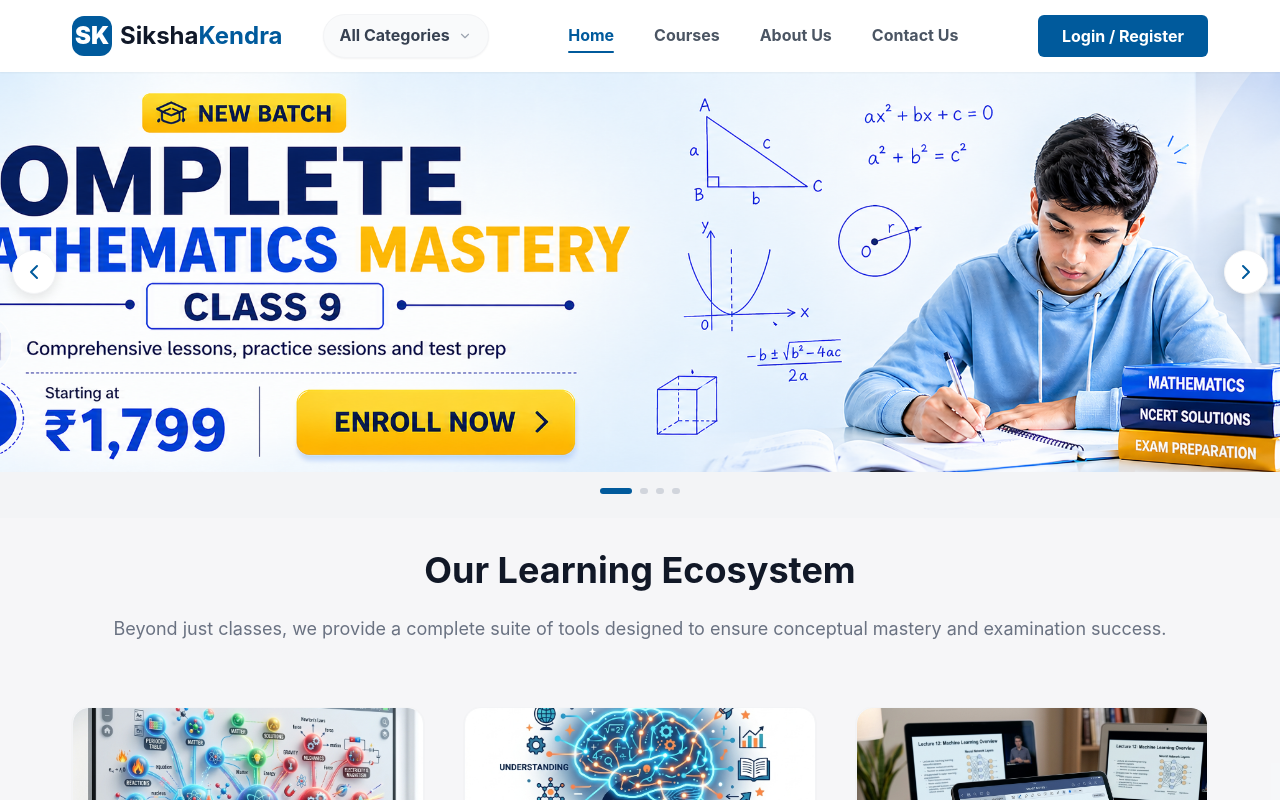
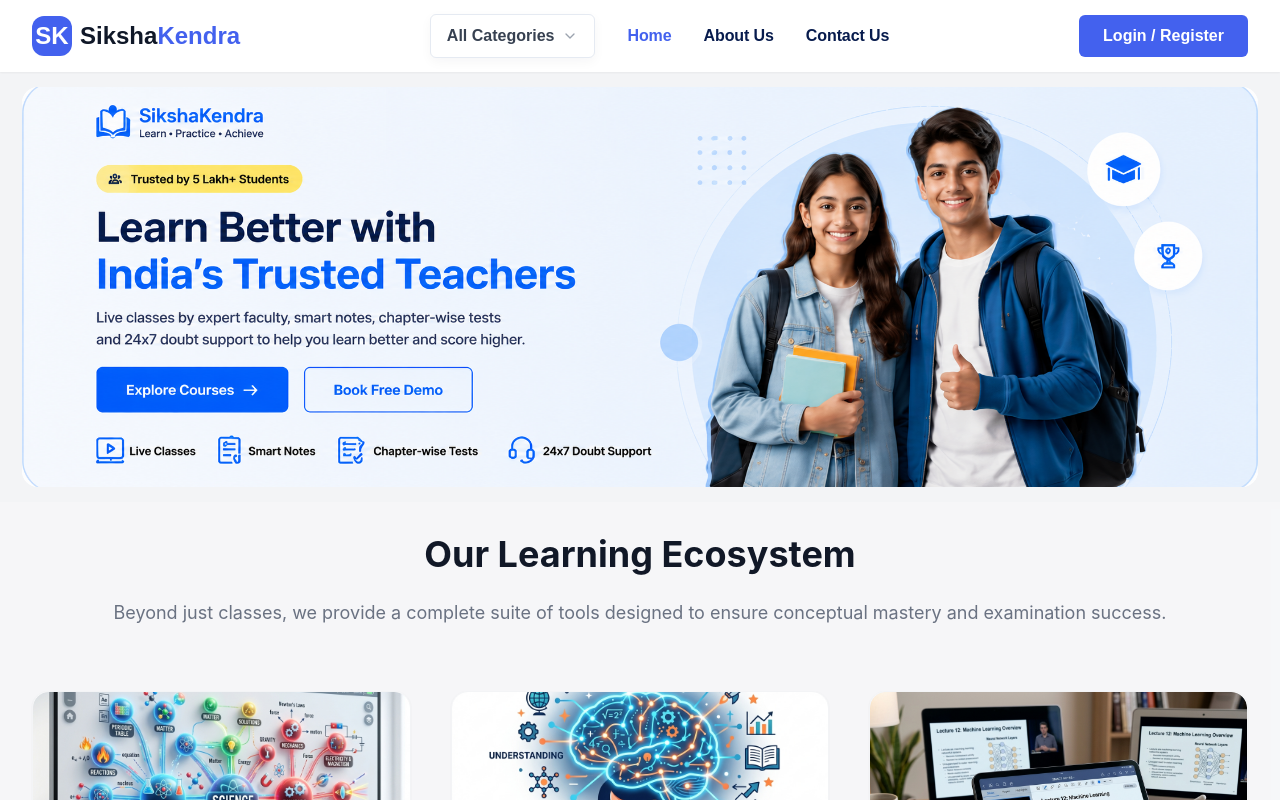
Before and after one commit to aadityak09771-sudo/TSK, a React (Vite) app: page / in a window 1280 px wide. Shown: the top 800 px of the page. Built offline with nearby package versions, Linux system fonts and the light colour scheme.

Commit message:
update home layout

```diff
--- a/index.html
+++ b/index.html
@@ -4,7 +4,7 @@
     <meta charset="UTF-8" />
     <link rel="icon" type="image/svg+xml" href="/favicon.svg" />
     <meta name="viewport" content="width=device-width, initial-scale=1.0" />
-    <title>siksha_kendra_react</title>
+    <title>Siksha Kendra</title>
   </head>
   <body>
     <div id="root"></div>
--- a/src/components/common/CourseCard.tsx
+++ b/src/components/common/CourseCard.tsx
@@ -27,9 +27,9 @@ export const CourseCard: React.FC<CourseCardProps> = ({ course, showExplore = tr
 
   return (
     <article className="bg-white rounded-[var(--radius-lg)] shadow-[var(--shadow-md)] overflow-hidden transition-all duration-300 hover:shadow-[var(--shadow-hover)] border border-[var(--color-border)] flex flex-col h-full">
-      <div className="relative aspect-[16/9] overflow-hidden">
+      <div className="relative h-[100px] overflow-hidden">
         {course.badge && (
-          <div className="absolute top-4 left-4 z-10 bg-[var(--color-primary)] text-white text-[10px] font-bold px-3 py-1 rounded-full tracking-wider">
+          <div className="absolute top-2 left-3 z-10 bg-[var(--color-primary)] text-white text-[10px] font-bold px-3 py-1 rounded-full tracking-wider">
             {course.badge}
           </div>
         )}
@@ -40,22 +40,22 @@ export const CourseCard: React.FC<CourseCardProps> = ({ course, showExplore = tr
         />
       </div>
 
-      <div className="p-6 flex flex-col flex-grow bg-white">
-        <h3 className="text-lg font-bold text-[var(--color-text-main)] mb-3 line-clamp-2 min-h-[3.5rem]">
+      <div className="p-4 flex flex-col flex-grow bg-white">
+        <h3 className="text-base font-bold text-[var(--color-text-main)] mb-2 line-clamp-2 min-h-[3rem]">
           {course.title}
         </h3>
 
-        <div className="flex items-center gap-2 text-[var(--color-text-muted)] text-sm mb-6">
-          <Users size={16} />
+        <div className="flex items-center gap-2 text-[var(--color-text-muted)] text-xs mb-4">
+          <Users size={14} />
           <span>{course.audience}</span>
         </div>
 
-        <div className="mt-auto space-y-4">
-          <div className="flex items-center gap-3">
+        <div className="mt-auto space-y-3">
+          <div className="flex items-center gap-2">
             {showExplore && (
               <Button
                 variant="outline"
-                className="flex-1 py-1.5 h-10 text-xs"
+                className="flex-1 py-1.5 h-9 text-[10px]"
                 onClick={() => course.id && navigate(`/courses/${course.id}`)}
               >
                 EXPLORE
@@ -64,7 +64,7 @@ export const CourseCard: React.FC<CourseCardProps> = ({ course, showExplore = tr
 
             <Button
               variant="solid"
-              className="flex-1 py-1.5 h-10 text-xs shadow-md shadow-blue-500/10"
+              className="flex-1 py-1.5 h-9 text-[10px] shadow-md shadow-blue-500/10"
               onClick={handleAction}
             >
               {isLoggedIn ? 'ENROLL NOW' : 'BUY NOW'}
--- a/src/components/common/Header/Header.css
+++ b/src/components/common/Header/Header.css
@@ -4,6 +4,7 @@
   z-index: 50;
   background-color: #ffffff;
   box-shadow: 0 1px 2px 0 rgb(0 0 0 / 0.05);
+  font-family: "Nunito Sans", sans-serif;
 }
 
 .header-content {
@@ -36,17 +37,14 @@
   font-size: 16px;
   font-weight: 700;
   color: #374151; /* gray-700 */
-
-  background-color: #f9fafb; /* gray-50 */
-  border: 1px solid #f3f4f6; /* gray-100 */
-
   padding: 0.5rem 1rem; /* py-2 px-4 */
-  border-radius: 9999px; /* rounded-full */
+  border-radius: 6px; /* rounded-full */
 
   cursor: pointer;
   transition: all 150ms ease-in-out;
-
-  box-shadow: 0 1px 2px 0 rgb(0 0 0 / 0.05); /* shadow-sm */
+  border: 1px solid #e5eaf2;
+  background: #ffffff;
+  box-shadow: 0 4px 12px rgba(15, 23, 42, 0.04);
 }
 
 .all-categories-button:hover {
@@ -219,7 +217,7 @@
 .nav-list {
   display: flex;
   align-items: center;
-  gap: 2.5rem; /* 40px */
+  gap: 2rem; /* 40px */
   list-style-type: none;
   margin: 0;
   padding: 0;
@@ -227,26 +225,26 @@
 
 .nav-link {
   font-size: 16px;
-  font-weight: 700;
+  font-weight: 600;
   transition: all 150ms ease-in-out;
   position: relative;
   padding-top: 0.25rem;
   padding-bottom: 0.25rem;
+  color: #071b4d;
+  letter-spacing: -0.1px;
 }
 
 .nav-link:hover {
   color: var(--color-primary);
+  /* font-weight: 700; */
 }
 
 .nav-link-active {
   color: var(--color-primary);
+  font-weight: 700;
 }
 
-.nav-link-inactive {
-  color: #4b5563; /* gray-600 */
-}
-
-.active-indicator {
+/* .active-indicator {
   position: absolute;
   bottom: -0.25rem;
   left: 0;
@@ -254,7 +252,7 @@
   height: 2px;
   background-color: var(--color-primary);
   border-radius: 9999px;
-}
+} */
 
 /* Header Actions */
 .header-actions {
@@ -268,4 +266,5 @@
   border-radius: 6px !important;
   font-weight: 700 !important;
   font-size: 16px !important;
+  line-height: 22px;
 }
--- a/src/components/common/Header/Header.tsx
+++ b/src/components/common/Header/Header.tsx
@@ -64,7 +64,7 @@ export const Header: React.FC = () => {
           <Logo />
 
           {/* Navigation */}
-          <nav className="header-nav">
+          {/* <nav className="header-nav">
             <ul className="all-categories-list">
               <li
                 className="category-list-item"
@@ -72,7 +72,76 @@ export const Header: React.FC = () => {
                 onMouseLeave={() => setShowAllCategories(false)}
               >
                 <button className="all-categories-button">
-                  All Categories <ChevronDown size={14} className={`all-categories-chevron ${showAllCategories ? 'rotate-180' : ''} `} />
+                  All Categories <ChevronDown size={6} className={`all-categories-chevron ${showAllCategories ? 'rotate-180' : ''} `} />
+                </button>
+
+                {showAllCategories && (
+                  <div className="all-categories-dropdown-wrapper">
+                    <div className="dropdown-menu">
+                      {isLoading ? (
+                        <Spinner text="Loading categories..." className="w-full h-full" />
+                      ) : categories.length > 0 ? (
+                        <>
+
+                          <div className="dropdown-sidebar">
+                            <h3 className="dropdown-title">Categories</h3>
+                            {categories.map((category) => (
+                              <button
+                                key={category.id}
+                                onMouseEnter={() => setActiveCategory(category.id)}
+                                className={`dropdown-item ${
+                                  activeCategory === category.id
+                                    ? 'bg-white text-[var(--color-primary)] shadow-sm'
+                                    : 'text-gray-600 hover:bg-gray-100'
+                                }`}
+                              >
+                                {category.label}
+                                <ChevronRight size={14} className={activeCategory === category.id ? 'opacity-100' : 'opacity-0'} />
+                              </button>
+                            ))}
+                          </div>
+
+
+                          <div className="dropdown-options-container">
+                            <h3 className="dropdown-title">
+                              {categories.find(category => category.id === activeCategory)?.sectionTitle}
+                            </h3>
+                            <div className="options-grid">
+                              {categories.find(category => category.id === activeCategory)?.options.map((option: any) => (
+                                <Link
+                                  key={option.id}
+                                  to={option.path}
+                                  className="dropdown-link"
+                                  onClick={() => setShowAllCategories(false)}
+                                >
+                                  {option.name}
+                                  <div className="dropdown-link-icon">
+                                    <ChevronRight size={12} />
+                                  </div>
+                                </Link>
+                              ))}
+                            </div>
+                          </div>
+                        </>
+                      ) : null}
+                    </div>
+                  </div>
+                )}
+              </li>
+            </ul>
+          </nav> */}
+        </div>
+
+        {/* Center/Main Navigation */}
+        <nav className="main-nav">
+          <ul className="nav-list">
+            <li
+                className="category-list-item"
+                onMouseEnter={() => setShowAllCategories(true)}
+                onMouseLeave={() => setShowAllCategories(false)}
+              >
+                <button className="all-categories-button">
+                  All Categories <ChevronDown size={16} className={`all-categories-chevron ${showAllCategories ? 'rotate-180' : ''} `} />
                 </button>
 
                 {showAllCategories && (
@@ -128,13 +197,6 @@ export const Header: React.FC = () => {
                   </div>
                 )}
               </li>
-            </ul>
-          </nav>
-        </div>
-
-        {/* Center/Main Navigation */}
-        <nav className="main-nav">
-          <ul className="nav-list">
             <li>
               <Link
                 to="/"
@@ -144,19 +206,6 @@ export const Header: React.FC = () => {
               >
                 Home
                 {isActive('/') && (
-                  <span className="active-indicator" />
-                )}
-              </Link>
-            </li>
-            <li>
-              <Link
-                to="/courses"
-                className={`nav-link ${
-                  isActive('/courses') ? 'nav-link-active' : 'nav-link-inactive'
-                }`}
-              >
-                Courses
-                {isActive('/courses') && (
                   <span className="active-indicator" />
                 )}
               </Link>
--- a/src/components/common/HeroCarousel/HeroCarousel.css
+++ b/src/components/common/HeroCarousel/HeroCarousel.css
@@ -3,6 +3,9 @@
   height: 400px;
   overflow: hidden;
   background-color: white;
+  max-width: 1236px;
+  margin: 15px auto;
+  border-radius: 16px;
 }
 
 .hero-loader-container {
@@ -18,7 +21,7 @@
   width: 100%;
   height: 100%;
   transition-property: transform;
-  transition-duration: 700ms;
+  transition-duration: 1000ms;
   transition-timing-function: ease-in-out;
 }
 
@@ -34,8 +37,8 @@
 .carousel-actions {
   position: absolute;
   top: 50%;
-  left: 12px;
-  right: 12px;
+  left: 0px;
+  right: 0px;
   transform: translateY(-50%);
 
   display: flex;
--- a/src/components/common/HeroCarousel/HeroCarousel.tsx
+++ b/src/components/common/HeroCarousel/HeroCarousel.tsx
@@ -12,7 +12,7 @@ export const HeroCarousel: React.FC = () => {
   const [current, setCurrent] = useState(0);
   const [slides, setSlides] = useState<HeroSlide[]>([
     {
-      image: '/assets/images/class9_course.png',
+      image: '/assets/images/hero1.png',
       link: '/courses'
     }
   ]);
@@ -25,21 +25,21 @@ export const HeroCarousel: React.FC = () => {
 
       const data: HeroSlide[] = [
         {
-          image: '/assets/images/class9_course.png',
+          image: '/assets/images/hero1.png',
           link: '/courses'
         },
-        {
-          image: '/assets/images/class10_course.png',
-          link: '/courses'
-        },
-        {
-          image: '/assets/images/class11_course.png',
-          link: '/courses'
-        },
-        {
-          image: '/assets/images/class12_course.png',
-          link: '/courses'
-        }
+        // {
+        //   image: '/assets/images/class10_course.png',
+        //   link: '/courses'
+        // },
+        // {
+        //   image: '/assets/images/class11_course.png',
+        //   link: '/courses'
+        // },
+        // {
+        //   image: '/assets/images/class12_course.png',
+        //   link: '/courses'
+        // }
       ];
 
       setSlides(data);
--- a/src/index.css
+++ b/src/index.css
@@ -1,7 +1,7 @@
 @import "tailwindcss";
 
 @theme {
-  --color-primary: #005A9C;
+  --color-primary: #4361ee;
   --color-primary-light: #3B82F6;
   --color-secondary: #F59E0B;
 
@@ -14,7 +14,7 @@
 
   --font-family-base: 'Inter', system-ui, -apple-system, sans-serif;
 
-  --container-max-width: 1200px;
+  --container-max-width: 1300px;
 
   --spacing-sm: 0.5rem;
   --spacing-md: 1rem;
--- a/src/pages/Home.tsx
+++ b/src/pages/Home.tsx
@@ -1,8 +1,5 @@
 import React from 'react';
-import { useNavigate } from 'react-router-dom';
 import { HeroCarousel } from '../components/common/HeroCarousel/HeroCarousel';
-import { CourseCard } from '../components/common/CourseCard';
-import { COURSE_DATA } from '../config/courses';
 import { Ecosystem } from '../components/common/Ecosystem/Ecosystem';
 import { AllCategories } from '../components/common/AllCategories';
 import { StudyResources } from '../components/common/StudyResources';
@@ -10,12 +7,6 @@ import { FacultyCarousel } from '../components/common/FacultyCarousel';
 import { YouTubeSection } from '../components/common/YouTubeSection';
 
 export const Home: React.FC = () => {
-  const navigate = useNavigate();
-  const featuredCourses = COURSE_DATA.filter(c =>
-    c.title === 'Class 12th Board Mastery' ||
-    c.title === 'Class 11th Foundation Course' ||
-    c.title === 'Class 10th Board Powerpack'
-  );
 
   return (
     <div>
@@ -31,27 +22,6 @@ export const Home: React.FC = () => {
 
       <YouTubeSection />
 
-      {/* Featured Courses */}
-      <section className="py-24 bg-white">
-
-        <div className="container flex justify-between items-end mb-16">
-          <div className="mb-2">
-            <h2 className="text-3xl font-bold mb-2">Our Core Programs</h2>
-            <p className="text-gray-500">Structured curriculums designed to provide maximum clarity</p>
-          </div>
-          <button
-            onClick={() => navigate('/courses')}
-            className="mb-2 text-[var(--color-primary)] font-bold border-b-2 border-[var(--color-primary)] pb-1 hover:text-[var(--color-primary-light)] hover:border-[var(--color-primary-light)] transition-all bg-transparent cursor-pointer"
-          >
-            View All Courses
-          </button>
-        </div>
-        <div className="container grid grid-cols-1 md:grid-cols-2 lg:grid-cols-3 gap-10">
-          {featuredCourses.map((course, i) => (
-            <CourseCard key={i} course={course} />
-          ))}
-        </div>
-      </section>
     </div>
   );
 };
```
Also changed, not shown: src/pages/CourseListing.tsx (+101 -11 lines), public/assets/images/hero1.png (added).
